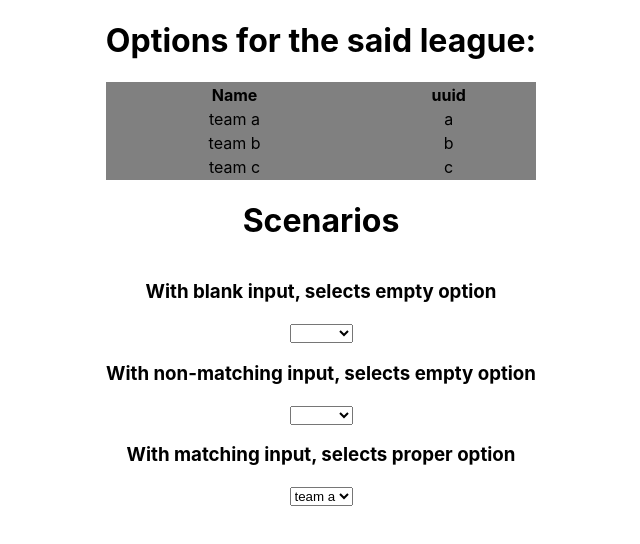
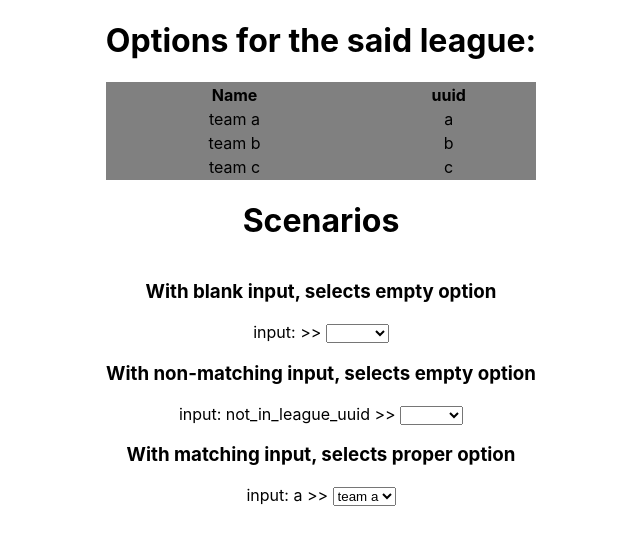
Before and after one commit to iguanus/axios_demo_cors, a React (Create React App) app: page / in a window 1280 px wide. Shown: the top 544 px of the page, without its empty margins (319-959 px from the left). Built offline with nearby package versions, Linux system fonts and the light colour scheme.

Commit message:
Enhances styling

```diff
--- a/src/App.js
+++ b/src/App.js
@@ -39,16 +39,19 @@ class App extends React.Component {
         <h1>Scenarios</h1>
         <div>
           <h3>With blank input, selects empty option</h3>
+          <span>input: {noInput} >> </span>
           <Select inputOptions={mockTeams} inputValue={noInput} />
         </div>
 
         <div>
           <h3>With non-matching input, selects empty option</h3>
+          <span>input: {invalidTeamUuid} >> </span>
           <Select inputOptions={mockTeams} inputValue={invalidTeamUuid} />
         </div>
 
         <div>
           <h3>With matching input, selects proper option</h3>
+          <span>input: {validTeamUuid} >> </span>
           <Select inputOptions={mockTeams} inputValue={validTeamUuid} />
         </div>
       </div>
```
